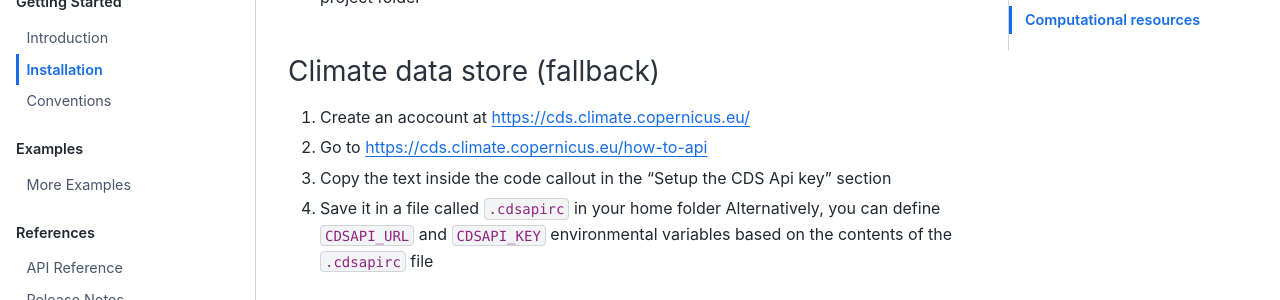
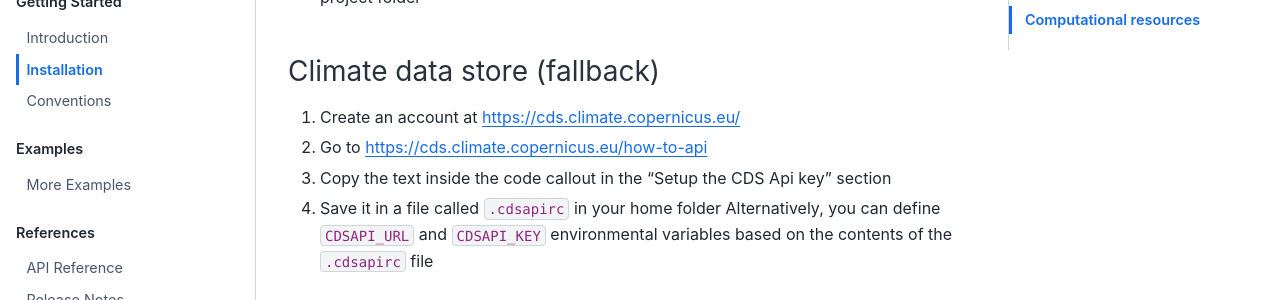
Before and after one commit to PyPSA/atlite, a Sphinx documentation site: the page built from doc/installation.rst, in a window 1280 px wide and 900 px high, scrolled down 1191 px. Shown: the part 153-453 px from the top of the window. Built offline with Sphinx 7.4.7 and the Sphinx Book theme 1.1.4, drawn with Linux system fonts in a browser that asks for light colours; pages that are not in the unit, such as notebooks, are missing from menus.

Commit message:
docs: fix typos in example and installation instructions
Co-authored-by: Florian Maurer <fmaurer@disroot.org>

```diff
--- a/doc/installation.rst
+++ b/doc/installation.rst
@@ -61,7 +61,7 @@ Earth Data Hub (recommended)
 Climate data store (fallback)
 -------------------------------
 
-1. Create an acocount at https://cds.climate.copernicus.eu/
+1. Create an account at https://cds.climate.copernicus.eu/
 2. Go to https://cds.climate.copernicus.eu/how-to-api
 3. Copy the text inside the code callout in the "Setup the CDS Api key" section
 4. Save it in a file called ``.cdsapirc`` in your home folder
```
Also changed, not shown: 1 other file.
